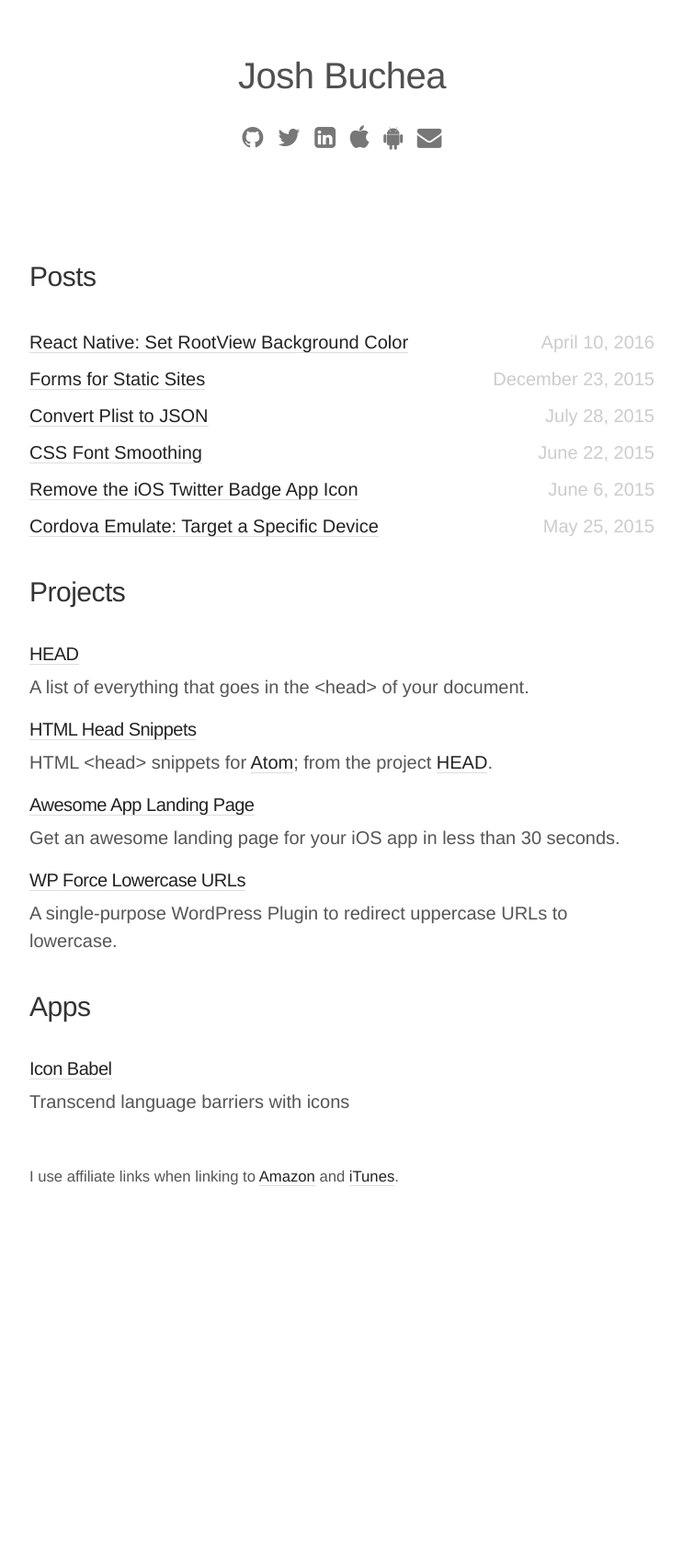
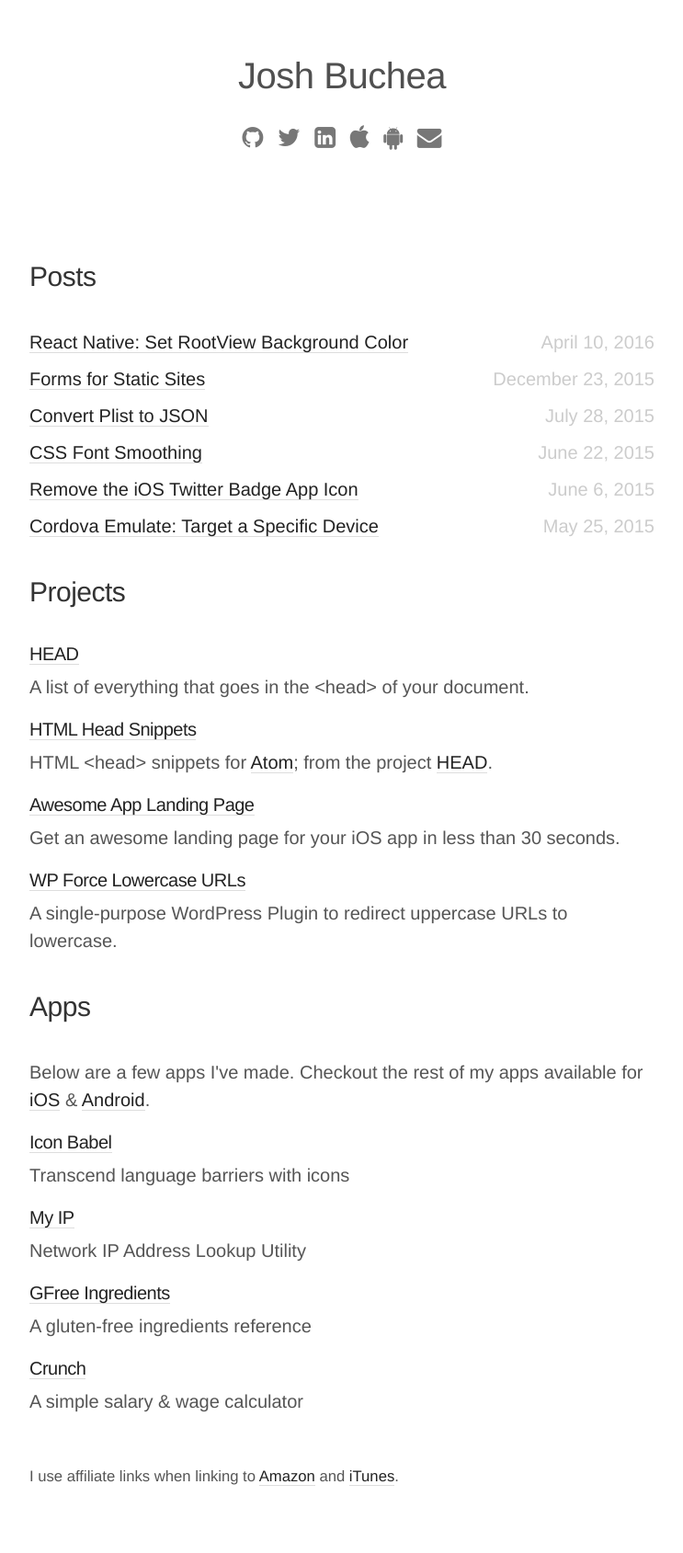
Before and after one commit to joshbuchea/joshbuchea.com, a Jekyll site: the page built from index.html, in a window 1280 px wide. Shown: the whole page at 92% size, without its empty margins (268-1011 px from the left). Built offline with Jekyll 4.4.1, drawn with Linux system fonts in a browser that asks for light colours; nearby versions of some CDN libraries; before the commit the page ends 1363 px from its top, so only the background shows below that.

Commit message:
Update apps

```diff
--- a/index.html
+++ b/index.html
@@ -42,9 +42,26 @@ title: Home
 
 <h2 class="section-title">Apps</h2>
 
+<p>Below are a few apps I've made. Checkout the rest of my apps available for <a target="_blank" href="https://itunes.apple.com/developer/joshua-buchea/id469778668?mt=8&at=11l7ss&ct=joshbucheadotcom">iOS</a> &amp; <a target="_blank" href="https://play.google.com/store/apps/developer?id=Josh+Buchea">Android</a>.</p>
+
 <div class="apps">
   <h4>
-    <a target="_blank" href="https://itunes.apple.com/app/id1109109105?mt=8">Icon Babel</a>
+    <a target="_blank" href="https://itunes.apple.com/app/id1109109105?mt=8&at=11l7ss&ct=joshbucheadotcom">Icon Babel</a>
   </h4>
   <p>Transcend language barriers with icons</p>
+
+  <h4>
+    <a target="_blank" href="https://itunes.apple.com/app/id1061496422?mt=8&at=11l7ss&ct=joshbucheadotcom">My IP</a>
+  </h4>
+  <p>Network IP Address Lookup Utility</p>
+
+  <h4>
+    <a target="_blank" href="https://itunes.apple.com/app/id952035870?mt=8&at=11l7ss&ct=joshbucheadotcom">GFree Ingredients</a>
+  </h4>
+  <p>A gluten-free ingredients reference</p>
+
+  <h4>
+    <a target="_blank" href="https://itunes.apple.com/app/id912209541?mt=8&at=11l7ss&ct=joshbucheadotcom">Crunch</a>
+  </h4>
+  <p>A simple salary &amp; wage calculator</p>
 </div>
```
